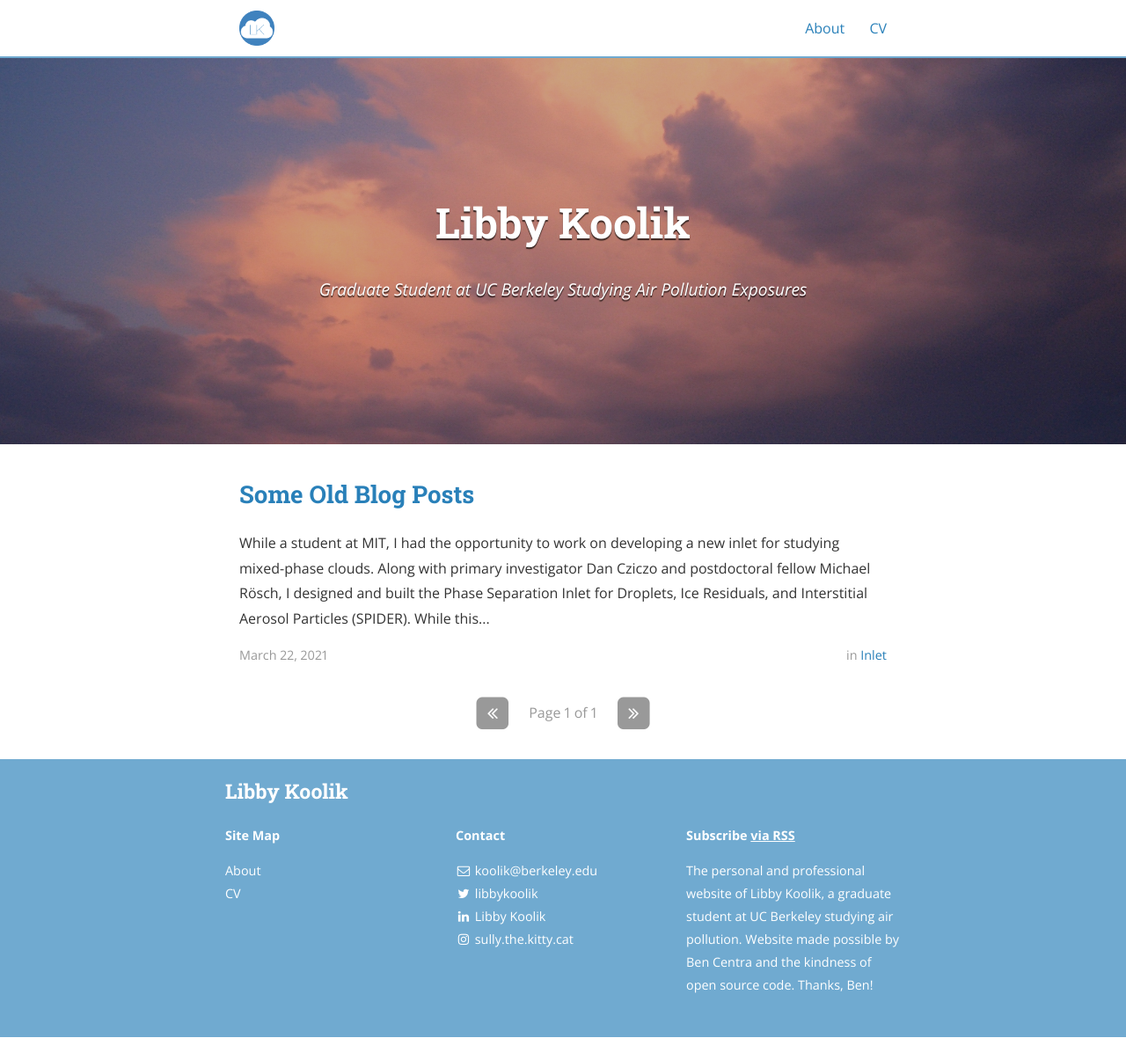
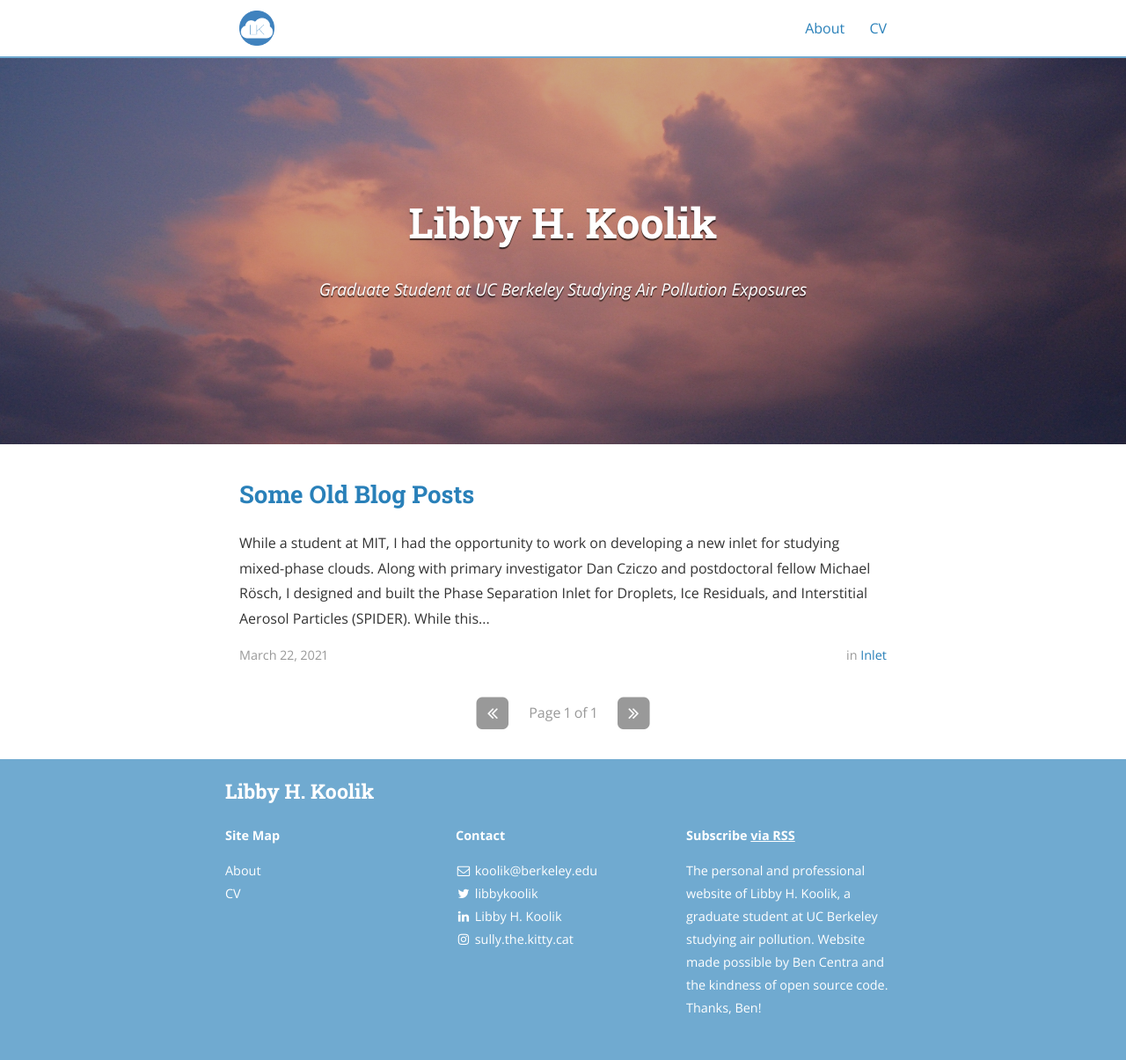
Before and after one commit to lkoolik/lkoolik.github.io, a Jekyll site: the page built from index.html, in a window 1280 px wide and 1205 px high. Shown: the whole window at 88% size. Built offline with Jekyll 4.4.1, drawn with Linux system fonts in a browser that asks for light colours; nearby versions of some CDN libraries; the list of posts is cut into pages by our own code.

```diff
--- a/_config.yml
+++ b/_config.yml
@@ -9,12 +9,12 @@ exclude:
   - "/vendor/"
 
 # Site settings
-title: Libby Koolik
+title: Libby H. Koolik
 subtitle: "Graduate Student at UC Berkeley Studying Air Pollution Exposures"
 email: koolik@berkeley.edu
-name: Libby Koolik
+name: Libby H. Koolik
 description: >
-  The personal and professional website of Libby Koolik, a graduate student at UC Berkeley studying air pollution. Website made possible by Ben Centra and the kindness of open source code. Thanks, Ben!
+  The personal and professional website of Libby H. Koolik, a graduate student at UC Berkeley studying air pollution. Website made possible by Ben Centra and the kindness of open source code. Thanks, Ben!
 # Base URL of site (i.e. /blog). It should always start with a slash,
 # and never end with a slash. Set it to a blank value if hosting at the
 # root of your server.
@@ -85,7 +85,7 @@ social:
 
   - name: LinkedIn
     icon: linkedin
-    username: Libby Koolik
+    username: Libby H. Koolik
     url: https://www.linkedin.com/in/libby-koolik
     desc: Connect with me on LinkedIn
     share: true
```
